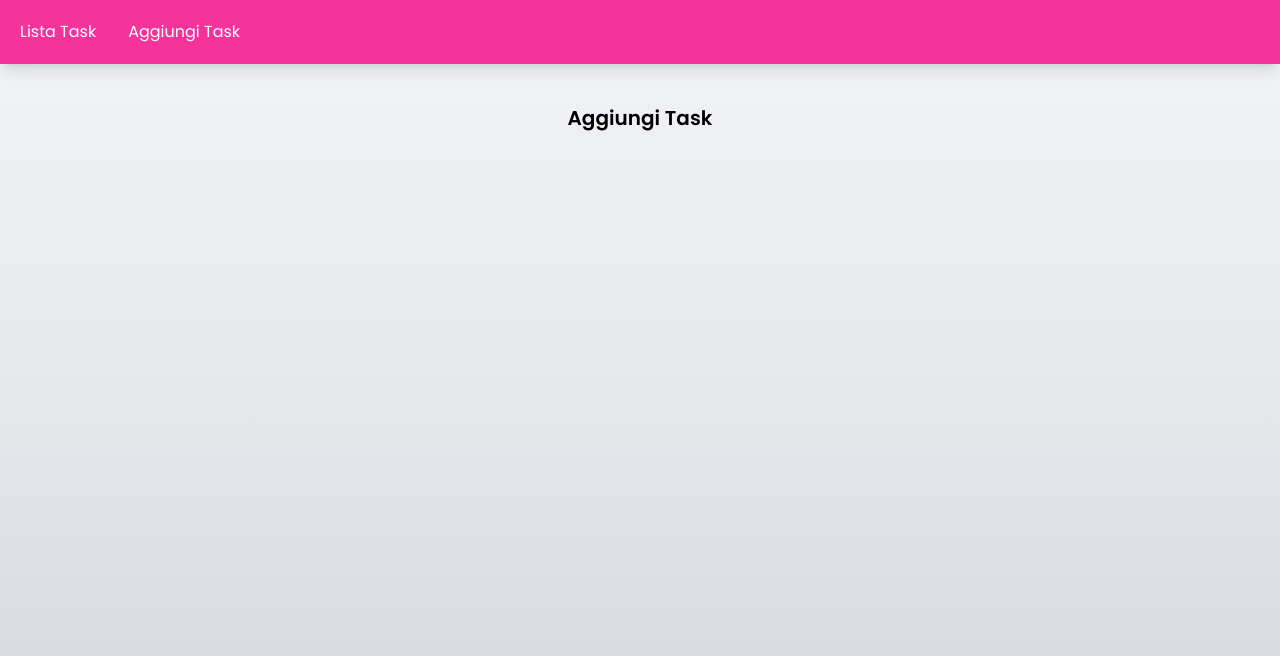
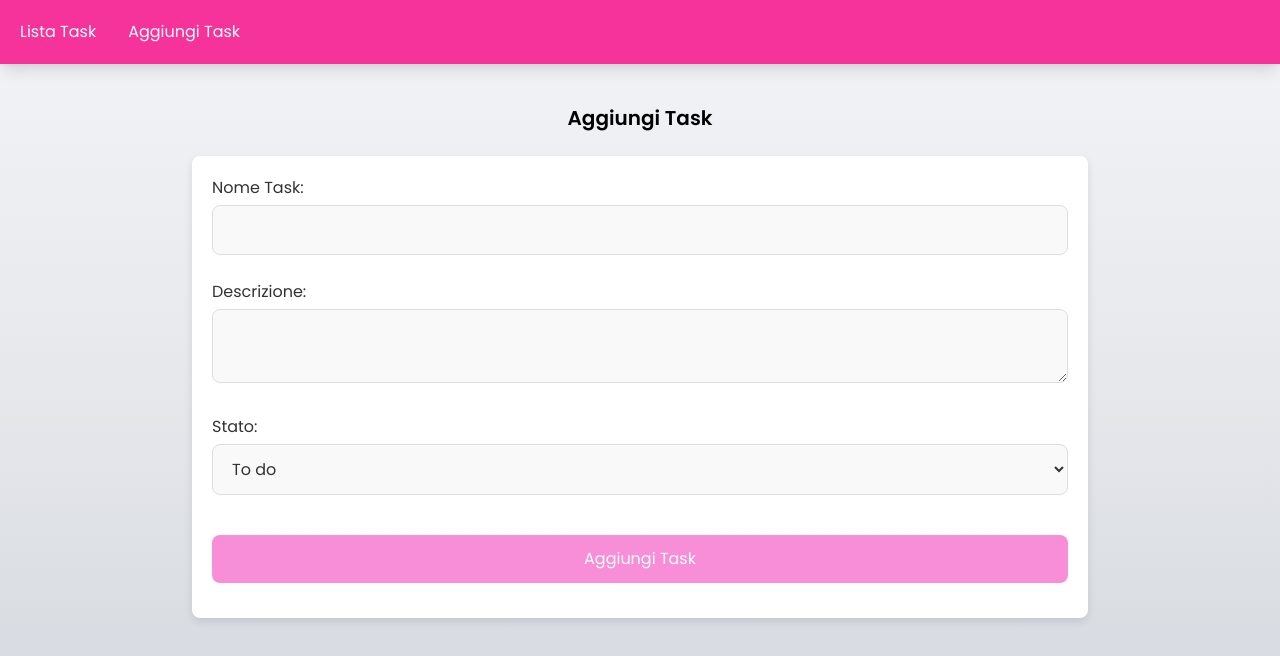
Before and after one commit to GiuliaMoiraghi10/ex-react-task-manager, a React (Vite) app: page /add-task in a window 1280 px wide. Shown: the top 656 px of the page. Built offline with nearby package versions, Linux system fonts and the light colour scheme; no server answers.

Commit message:
Milestone 5 - aggiunta form + style

```diff
--- a/src/index.css
+++ b/src/index.css
@@ -46,3 +46,57 @@ tr:hover {
     background-color: #f1f1f1;
     cursor: pointer;
 }
+
+/* Form */
+form {
+    width: 70%;
+    margin: 20px auto;
+    background-color: white;
+    border-radius: 8px;
+    box-shadow: 0 4px 8px rgba(0, 0, 0, 0.1);
+    padding: 20px;
+    overflow: hidden;
+}
+
+label {
+    display: block;
+    margin-bottom: 10px;
+    font-size: 16px;
+    color: #333333;
+}
+
+input,
+textarea,
+select {
+    width: 100%;
+    padding: 12px 15px;
+    margin-top: 5px;
+    border: 1px solid #ddd;
+    border-radius: 8px;
+    font-size: 16px;
+    background-color: #f9f9f9;
+}
+
+button {
+    background-color: #f88dd8;
+    color: white;
+    padding: 12px 15px;
+    border: none;
+    border-radius: 8px;
+    cursor: pointer;
+    font-size: 16px;
+    width: 100%;
+    margin-top: 15px;
+    transition: background-color 0.3s ease;
+}
+
+button:hover {
+    background-color: #f77bc1;
+}
+
+input,
+textarea,
+select,
+button {
+    margin-bottom: 15px;
+}
--- a/src/pages/AddTask.jsx
+++ b/src/pages/AddTask.jsx
@@ -1,7 +1,38 @@
+import { useState, useRef } from 'react'
+
 export default function AddTask() {
+
+    // creo variabili per input controllati e input non controllati
+    const [taskTitle, setTaskTitle] = useState('')
+    const descriptionRef = useRef()
+    const statusRef = useRef()
+
     return (
-        <div className="flex justify-center">
+        <div>
             <h2 className="font-semibold text-xl text-center mb-6 mt-10">Aggiungi Task</h2>
+            <form>
+                <label>
+                    Nome Task:
+                    <input
+                        type="text"
+                        value={taskTitle}
+                        onChange={e => setTaskTitle(e.target.value)}
+                    />
+                </label>
+                <label>
+                    Descrizione:
+                    <textarea ref={descriptionRef}></textarea>
+                </label>
+                <label>
+                    Stato:
+                    <select ref={statusRef}>
+                        <option value="To do">To do</option>
+                        <option value="Doing">Doing</option>
+                        <option value="Done">Done</option>
+                    </select>
+                </label>
+                <button type='submit'>Aggiungi Task</button>
+            </form>
         </div>
     )
 }
```
